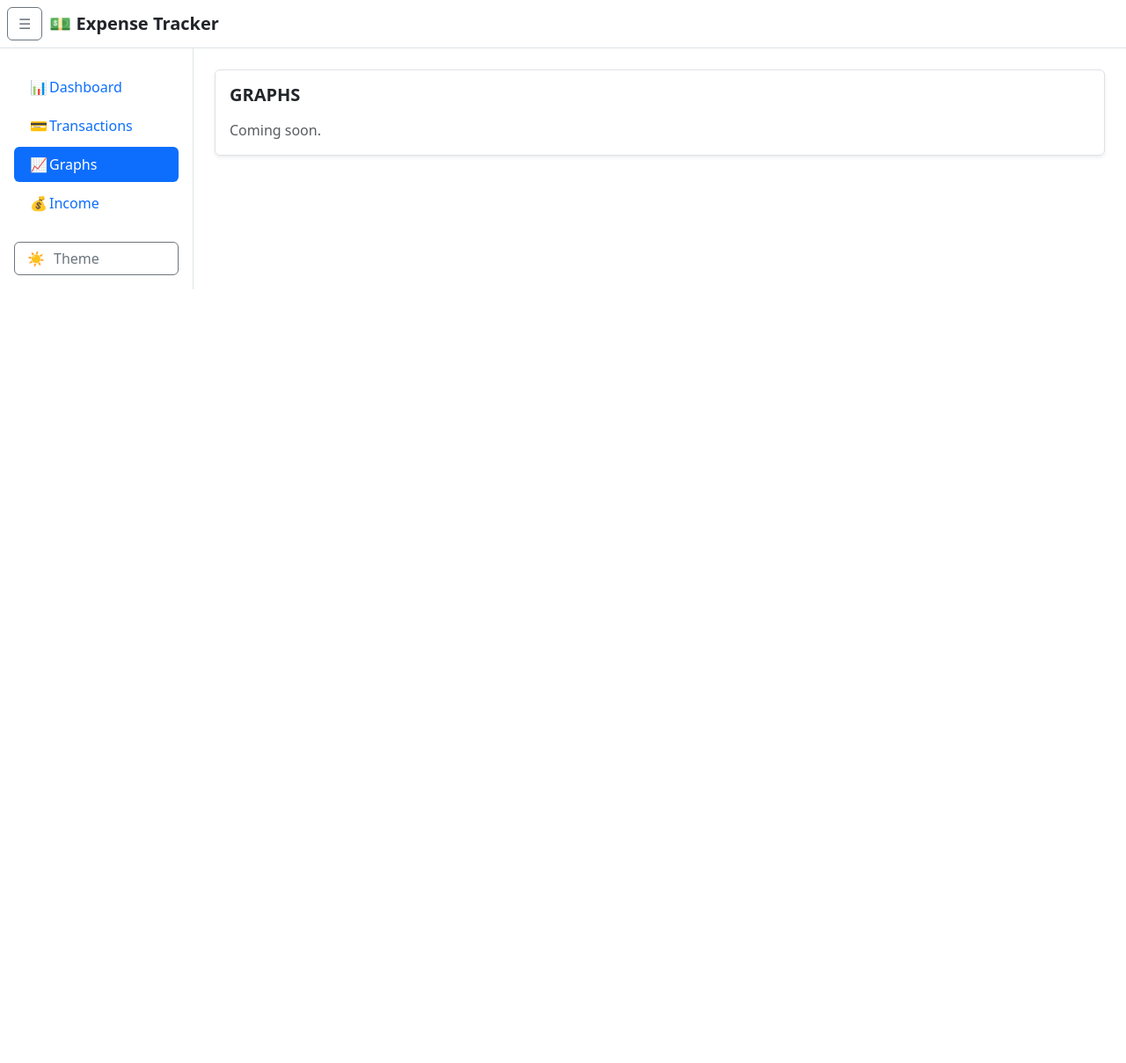
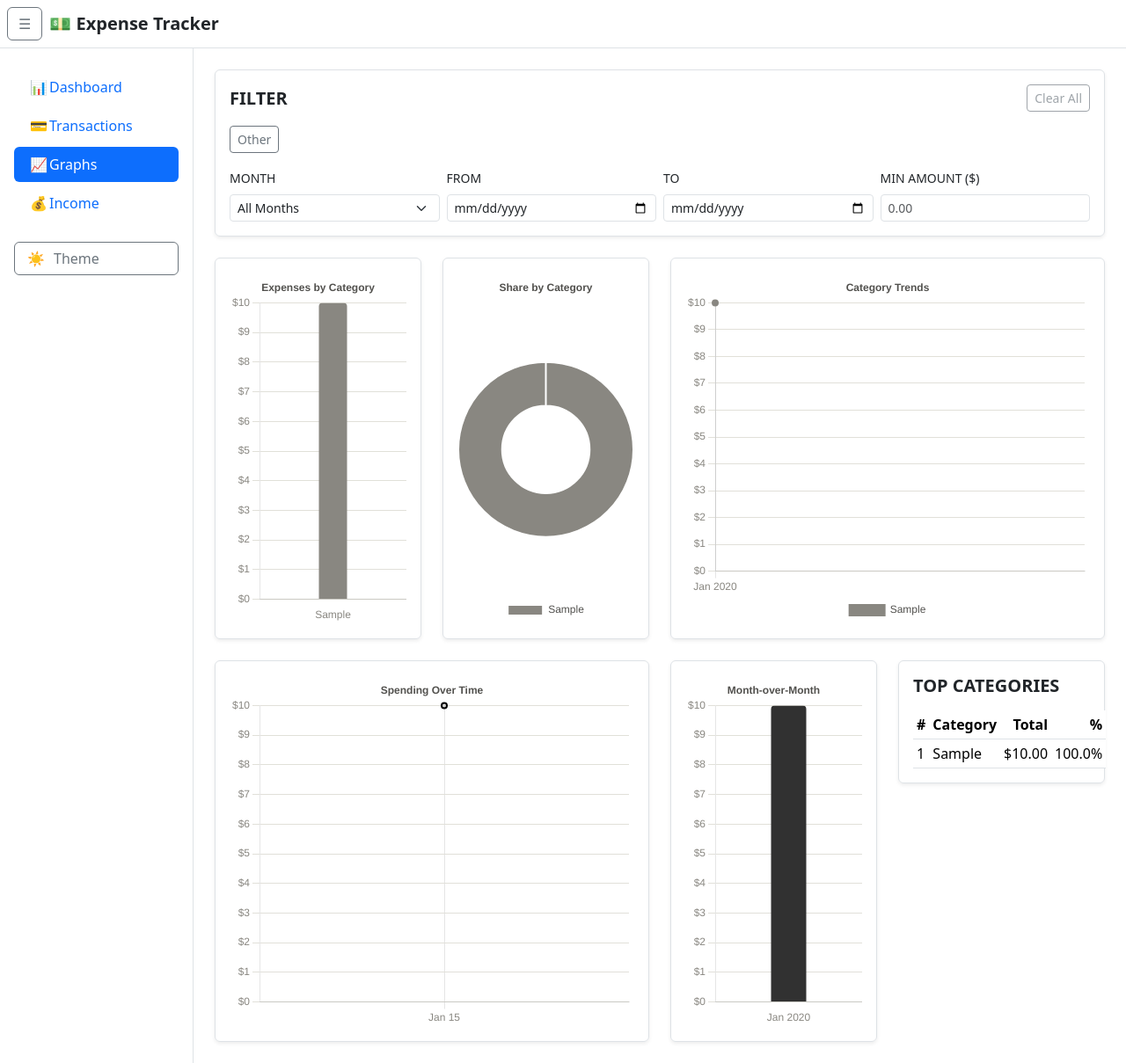
Before and after one commit to benweeks-dev/ExpenseTracker, a Flask app: page /graphs in a window 1280 px wide. Shown: the whole page at 88% size. Before the commit the page ends 329 px from the top, so only its background shows below. Run offline with Flask 3, Linux system fonts and the light colour scheme; tables that the repository leaves empty hold one stand-in row (values such as "Sample post"); some libraries are stand-ins or nearby versions.

Commit message:
Added Graphs page and refactored with helper.py

```diff
--- a/static/css/style.css
+++ b/static/css/style.css
@@ -113,3 +113,7 @@
     position: relative;
     height: 300px;
 }
+.chart-container-lg {
+    position: relative;
+    height: 400px;
+}
--- /dev/null
+++ b/static/js/graphs.js
@@ -0,0 +1,356 @@
+const expenseData = JSON.parse(document.getElementById("expenseData").textContent);
+
+const categoryChips = document.querySelectorAll(".category-chip");
+const selectedCategories = new Set();
+const monthFilter = document.getElementById("graphMonthFilter");
+const dateFromFilter = document.getElementById("graphDateFromFilter");
+const dateToFilter = document.getElementById("graphDateToFilter");
+const minAmountFilter = document.getElementById("graphMinAmountFilter");
+const clearAllBtn = document.getElementById("graphClearAll");
+const topCategoriesBody = document.getElementById("topCategoriesBody");
+const noTopCategories = document.getElementById("noTopCategories");
+
+const MONTH_NAMES = ["January", "February", "March", "April", "May", "June", "July", "August", "September", "October", "November", "December"];
+
+const months = new Set();
+expenseData.forEach((e) => months.add(e.date.slice(0, 7)));
+Array.from(months).sort().reverse().forEach((month) => {
+    const [year, monthNum] = month.split("-");
+    const option = document.createElement("option");
+    option.value = month;
+    option.textContent = `${MONTH_NAMES[parseInt(monthNum, 10) - 1]} ${year}`;
+    monthFilter.appendChild(option);
+});
+
+function formatMonthLabel(monthKey) {
+    const [year, monthNum] = monthKey.split("-");
+    return `${MONTH_NAMES[parseInt(monthNum, 10) - 1].slice(0, 3)} ${year}`;
+}
+
+function getFilteredExpenses() {
+    const month = monthFilter.value;
+    const dateFrom = dateFromFilter.value;
+    const dateTo = dateToFilter.value;
+    const minAmount = parseFloat(minAmountFilter.value);
+
+    return expenseData.filter((e) => {
+        const categoryMatch = selectedCategories.size === 0 || selectedCategories.has(e.category);
+
+        let dateMatch = true;
+        if (month) {
+            dateMatch = e.date.startsWith(month);
+        } else if (dateFrom || dateTo) {
+            dateMatch = (!dateFrom || e.date >= dateFrom) && (!dateTo || e.date <= dateTo);
+        }
+
+        const amountMatch = isNaN(minAmount) || e.amount >= minAmount;
+
+        return categoryMatch && dateMatch && amountMatch;
+    });
+}
+
+const CATEGORICAL_LIGHT = ["#2a78d6", "#eb6834", "#1baf7a", "#eda100", "#e87ba4", "#008300", "#4a3aa7", "#e34948"];
+const CATEGORICAL_DARK = ["#3987e5", "#d95926", "#199e70", "#c98500", "#d55181", "#008300", "#9085e9", "#e66767"];
+const OTHER_LABEL = "Other";
+const OTHER_COLOR_LIGHT = "#898781";
+const OTHER_COLOR_DARK = "#a3a299";
+
+const CHART_THEME = {
+    light: { grid: "#e1e0d9", tick: "#898781", text: "#52514e" },
+    dark: { grid: "#2c2c2a", tick: "#898781", text: "#c3c2b7" },
+};
+
+function isDarkMode() {
+    return document.documentElement.getAttribute("data-bs-theme") === "dark";
+}
+
+function getSurfaceColor() {
+    return getComputedStyle(document.body).backgroundColor;
+}
+
+// Color follows the category (entity), not its rank in the current filter,
+// so slots are assigned once from stable, server-rendered chip order.
+const categoryColorSlots = new Map();
+categoryChips.forEach((chip, index) => {
+    categoryColorSlots.set(chip.dataset.category, index < CATEGORICAL_LIGHT.length ? index : -1);
+});
+
+function getCategoryColor(name) {
+    const palette = isDarkMode() ? CATEGORICAL_DARK : CATEGORICAL_LIGHT;
+    const slot = categoryColorSlots.has(name) ? categoryColorSlots.get(name) : -1;
+    if (slot >= 0) return palette[slot];
+    return isDarkMode() ? OTHER_COLOR_DARK : OTHER_COLOR_LIGHT;
+}
+
+function currencyTick(value) {
+    return "$" + value;
+}
+
+const graphCategoryBarChart = new Chart(document.getElementById("graphCategoryBarChart"), {
+    type: "bar",
+    data: { labels: [], datasets: [{ data: [], backgroundColor: [], maxBarThickness: 32, borderRadius: 4 }] },
+    options: {
+        responsive: true,
+        maintainAspectRatio: false,
+        plugins: {
+            legend: { display: false },
+            title: { display: true, text: "Expenses by Category" },
+            tooltip: { callbacks: { label: (ctx) => " $" + ctx.parsed.y.toFixed(2) } },
+        },
+        scales: {
+            x: { grid: { display: false } },
+            y: { beginAtZero: true, ticks: { callback: currencyTick } },
+        },
+    },
+});
+
+const graphCategoryPieChart = new Chart(document.getElementById("graphCategoryPieChart"), {
+    type: "doughnut",
+    data: { labels: [], datasets: [{ data: [], backgroundColor: [], borderWidth: 2 }] },
+    options: {
+        responsive: true,
+        maintainAspectRatio: false,
+        plugins: {
+            legend: { display: true, position: "bottom" },
+            title: { display: true, text: "Share by Category" },
+            tooltip: {
+                callbacks: {
+                    label: (ctx) => {
+                        const total = ctx.dataset.data.reduce((sum, value) => sum + value, 0);
+                        const pct = total ? ((ctx.parsed / total) * 100).toFixed(1) : "0.0";
+                        return ` ${ctx.label}: $${ctx.parsed.toFixed(2)} (${pct}%)`;
+                    },
+                },
+            },
+        },
+    },
+});
+
+const graphSpendingOverTimeChart = new Chart(document.getElementById("graphSpendingOverTimeChart"), {
+    type: "line",
+    data: {
+        datasets: [{
+            data: [],
+            borderColor: CATEGORICAL_LIGHT[0],
+            backgroundColor: "rgba(42, 120, 214, 0.1)",
+            fill: true,
+            tension: 0.0,
+            borderWidth: 2,
+            pointRadius: 3,
+        }],
+    },
+    options: {
+        responsive: true,
+        maintainAspectRatio: false,
+        plugins: {
+            legend: { display: false },
+            title: { display: true, text: "Spending Over Time" },
+            tooltip: { callbacks: { label: (ctx) => " $" + ctx.parsed.y.toFixed(2) } },
+        },
+        scales: {
+            x: { type: "time", time: { unit: "day", tooltipFormat: "MMM dd, yyyy", displayFormats: { day: "MMM d" } }, grid: { display: true } },
+            y: { beginAtZero: true, ticks: { callback: currencyTick } },
+        },
+    },
+});
+
+const categoryTrendsChart = new Chart(document.getElementById("categoryTrendsChart"), {
+    type: "line",
+    data: { labels: [], datasets: [] },
+    options: {
+        responsive: true,
+        maintainAspectRatio: false,
+        plugins: {
+            legend: { display: true, position: "bottom" },
+            title: { display: true, text: "Category Trends" },
+            tooltip: { callbacks: { label: (ctx) => ` ${ctx.dataset.label}: $${ctx.parsed.y.toFixed(2)}` } },
+        },
+        scales: {
+            x: { grid: { display: true } },
+            y: { beginAtZero: true, ticks: { callback: currencyTick } },
+        },
+    },
+});
+
+const monthOverMonthChart = new Chart(document.getElementById("monthOverMonthChart"), {
+    type: "bar",
+    data: { labels: [], datasets: [{ data: [], backgroundColor: [], maxBarThickness: 40, borderRadius: 4 }] },
+    options: {
+        responsive: true,
+        maintainAspectRatio: false,
+        plugins: {
+            legend: { display: false },
+            title: { display: true, text: "Month-over-Month" },
+            tooltip: { callbacks: { label: (ctx) => " $" + ctx.parsed.y.toFixed(2) } },
+        },
+        scales: {
+            x: { grid: { display: false } },
+            y: { beginAtZero: true, ticks: { callback: currencyTick } },
+        },
+    },
+});
+
+function render() {
+    const filtered = getFilteredExpenses();
+
+    const categoryTotals = new Map();
+    const dateTotals = new Map();
+    const monthTotals = new Map();
+    const categoryMonthTotals = new Map();
+
+    filtered.forEach((e) => {
+        categoryTotals.set(e.category, (categoryTotals.get(e.category) || 0) + e.amount);
+        dateTotals.set(e.date, (dateTotals.get(e.date) || 0) + e.amount);
+
+        const month = e.date.slice(0, 7);
+        monthTotals.set(month, (monthTotals.get(month) || 0) + e.amount);
+
+        if (!categoryMonthTotals.has(e.category)) categoryMonthTotals.set(e.category, new Map());
+        const catMonths = categoryMonthTotals.get(e.category);
+        catMonths.set(month, (catMonths.get(month) || 0) + e.amount);
+    });
+
+    const filteredTotal = filtered.reduce((sum, e) => sum + e.amount, 0);
+    const sortedCategories = Array.from(categoryTotals.entries()).sort((a, b) => b[1] - a[1]);
+    const sortedMonths = Array.from(monthTotals.keys()).sort();
+    const monthLabels = sortedMonths.map(formatMonthLabel);
+
+    graphCategoryBarChart.data.labels = sortedCategories.map(([name]) => name);
+    graphCategoryBarChart.data.datasets[0].data = sortedCategories.map(([, total]) => total);
+    graphCategoryBarChart.data.datasets[0].backgroundColor = sortedCategories.map(([name]) => getCategoryColor(name));
+    graphCategoryBarChart.update();
+
+    let pieEntries = sortedCategories.map(([name, total]) => ({ name, total }));
+    if (pieEntries.length > 6) {
+        const top = pieEntries.slice(0, 5);
+        const otherTotal = pieEntries.slice(5).reduce((sum, entry) => sum + entry.total, 0);
+        pieEntries = [...top, { name: OTHER_LABEL, total: otherTotal }];
+    }
+    graphCategoryPieChart.data.labels = pieEntries.map((entry) => entry.name);
+    graphCategoryPieChart.data.datasets[0].data = pieEntries.map((entry) => entry.total);
+    graphCategoryPieChart.data.datasets[0].backgroundColor = pieEntries.map((entry) => getCategoryColor(entry.name));
+    graphCategoryPieChart.data.datasets[0].borderColor = getSurfaceColor();
+    graphCategoryPieChart.update();
+
+    const sortedDates = Array.from(dateTotals.keys()).sort();
+    graphSpendingOverTimeChart.data.datasets[0].data = sortedDates.map((date) => ({
+        x: new Date(date + "T00:00:00"),
+        y: dateTotals.get(date),
+    }));
+    graphSpendingOverTimeChart.update();
+
+    monthOverMonthChart.data.labels = monthLabels;
+    monthOverMonthChart.data.datasets[0].data = sortedMonths.map((m) => monthTotals.get(m));
+    monthOverMonthChart.update();
+
+    categoryTrendsChart.data.labels = monthLabels;
+    categoryTrendsChart.data.datasets = sortedCategories.map(([name]) => {
+        const catMonths = categoryMonthTotals.get(name) || new Map();
+        const color = getCategoryColor(name);
+        return {
+            label: name,
+            data: sortedMonths.map((m) => catMonths.get(m) || 0),
+            borderColor: color,
+            backgroundColor: color,
+            tension: 0.0,
+            borderWidth: 2,
+            pointRadius: 3,
+        };
+    });
+    categoryTrendsChart.update();
+
+    topCategoriesBody.innerHTML = "";
+    sortedCategories.forEach(([name, total], index) => {
+        const pct = filteredTotal ? ((total / filteredTotal) * 100).toFixed(1) : "0.0";
+        const row = document.createElement("tr");
+        [index + 1, name, "$" + total.toFixed(2), pct + "%"].forEach((text, i) => {
+            const td = document.createElement("td");
+            td.textContent = text;
+            if (i >= 2) td.classList.add("text-end");
+            row.appendChild(td);
+        });
+        topCategoriesBody.appendChild(row);
+    });
+    noTopCategories.classList.toggle("d-none", sortedCategories.length !== 0);
+
+    const hasFilters = selectedCategories.size > 0 || Boolean(monthFilter.value || dateFromFilter.value || dateToFilter.value || minAmountFilter.value);
+    clearAllBtn.disabled = !hasFilters;
+    clearAllBtn.classList.toggle("btn-secondary", hasFilters);
+    clearAllBtn.classList.toggle("btn-outline-secondary", !hasFilters);
+}
+
+function refreshChartsTheme() {
+    const theme = CHART_THEME[isDarkMode() ? "dark" : "light"];
+    const lineColor = isDarkMode() ? "#ffffff" : "#000000";
+    const accentColor = isDarkMode() ? "#d2d2d2" : "#313131";
+
+    [graphCategoryBarChart, graphSpendingOverTimeChart, categoryTrendsChart, monthOverMonthChart].forEach((chart) => {
+        chart.options.scales.x.ticks = { ...chart.options.scales.x.ticks, color: theme.tick };
+        chart.options.scales.y.ticks = { ...chart.options.scales.y.ticks, color: theme.tick };
+        chart.options.scales.y.grid = { color: theme.grid };
+        chart.options.plugins.title.color = theme.text;
+    });
+
+    graphSpendingOverTimeChart.data.datasets[0].borderColor = lineColor;
+    graphSpendingOverTimeChart.data.datasets[0].backgroundColor = lineColor.startsWith("#")
+        ? lineColor + "1a"
+        : lineColor;
+
+    monthOverMonthChart.data.datasets[0].backgroundColor = accentColor;
+
+    graphCategoryPieChart.options.plugins.legend.labels = { color: theme.text };
+    graphCategoryPieChart.options.plugins.title.color = theme.text;
+    graphCategoryPieChart.data.datasets[0].borderColor = getSurfaceColor();
+
+    categoryTrendsChart.options.plugins.legend.labels = { color: theme.text };
+
+    render();
+}
+
+categoryChips.forEach((chip) => {
+    chip.addEventListener("click", () => {
+        const category = chip.dataset.category;
+        if (selectedCategories.has(category)) {
+            selectedCategories.delete(category);
+            chip.classList.remove("btn-secondary");
+            chip.classList.add("btn-outline-secondary");
+        } else {
+            selectedCategories.add(category);
+            chip.classList.remove("btn-outline-secondary");
+            chip.classList.add("btn-secondary");
+        }
+        render();
+    });
+});
+
+monthFilter.addEventListener("change", () => {
+    if (monthFilter.value) {
+        dateFromFilter.value = "";
+        dateToFilter.value = "";
+    }
+    render();
+});
+
+[dateFromFilter, dateToFilter].forEach((input) => {
+    input.addEventListener("input", () => {
+        monthFilter.value = "";
+        render();
+    });
+});
+
+minAmountFilter.addEventListener("input", render);
+
+clearAllBtn.addEventListener("click", () => {
+    selectedCategories.clear();
+    categoryChips.forEach((chip) => {
+        chip.classList.remove("btn-secondary");
+        chip.classList.add("btn-outline-secondary");
+    });
+    monthFilter.value = "";
+    dateFromFilter.value = "";
+    dateToFilter.value = "";
+    minAmountFilter.value = "";
+    render();
+});
+
+render();
--- a/templates/graphs.html
+++ b/templates/graphs.html
@@ -3,8 +3,102 @@
 {% block title %}Graphs - Expense Tracker{% endblock %}
 
 {% block content %}
-    <div class="border rounded shadow-sm p-3 panel">
-        <h2 class="h5 fw-bold text-uppercase mb-3">Graphs</h2>
-        <p class="text-muted mb-0">Coming soon.</p>
+    <div class="border rounded shadow-sm p-3 mb-4 panel">
+        <div class="d-flex justify-content-between align-items-center mb-3">
+            <h2 class="h5 fw-bold text-uppercase mb-0">Filter</h2>
+            <button type="button" id="graphClearAll" class="btn btn-outline-secondary btn-sm" disabled>Clear All</button>
+        </div>
+        <div class="d-flex flex-wrap gap-2 mb-3" id="graphCategoryChips">
+            {% for c in category_totals %}
+            <button type="button" class="btn btn-outline-secondary btn-sm category-chip" data-category="{{ c.name }}">{{ (c.emoji + ' ') if c.emoji else '' }}{{ c.name }}</button>
+            {% endfor %}
+        </div>
+        <div class="row g-2">
+            <div class="col-6 col-sm-3">
+                <label class="form-label text-uppercase small">Month</label>
+                <select id="graphMonthFilter" class="form-select form-select-sm">
+                    <option value="">All Months</option>
+                </select>
+            </div>
+            <div class="col-6 col-sm-3">
+                <label class="form-label text-uppercase small">From</label>
+                <input type="date" id="graphDateFromFilter" class="form-control form-control-sm">
+            </div>
+            <div class="col-6 col-sm-3">
+                <label class="form-label text-uppercase small">To</label>
+                <input type="date" id="graphDateToFilter" class="form-control form-control-sm">
+            </div>
+            <div class="col-6 col-sm-3">
+                <label class="form-label text-uppercase small">Min Amount ($)</label>
+                <input type="number" step="0.01" min="0" id="graphMinAmountFilter" class="form-control form-control-sm" placeholder="0.00">
+            </div>
+        </div>
     </div>
+
+    <div class="row g-4">
+        <div class="col-lg-6">
+            <div class="row g-4 mb-4">
+                <div class="col-xl-6">
+                    <div class="border rounded shadow-sm p-3 panel">
+                        <div class="chart-container-lg">
+                            <canvas id="graphCategoryBarChart"></canvas>
+                        </div>
+                    </div>
+                </div>
+                <div class="col-xl-6">
+                    <div class="border rounded shadow-sm p-3 panel">
+                        <div class="chart-container-lg">
+                            <canvas id="graphCategoryPieChart"></canvas>
+                        </div>
+                    </div>
+                </div>
+            </div>
+            <div class="border rounded shadow-sm p-3 panel">
+                <div class="chart-container-lg">
+                    <canvas id="graphSpendingOverTimeChart"></canvas>
+                </div>
+            </div>
+        </div>
+        <div class="col-lg-6">
+            <div class="border rounded shadow-sm p-3 mb-4 panel">
+                <div class="chart-container-lg">
+                    <canvas id="categoryTrendsChart"></canvas>
+                </div>
+            </div>
+            <div class="row g-4">
+                <div class="col-xl-6">
+                    <div class="border rounded shadow-sm p-3 panel">
+                        <div class="chart-container-lg">
+                            <canvas id="monthOverMonthChart"></canvas>
+                        </div>
+                    </div>
+                </div>
+                <div class="col-xl-6">
+                    <div class="border rounded shadow-sm p-3 panel">
+                        <h2 class="h5 fw-bold text-uppercase mb-3">Top Categories</h2>
+                        <table class="table table-sm mb-0">
+                            <thead>
+                                <tr>
+                                    <th>#</th>
+                                    <th>Category</th>
+                                    <th class="text-end">Total</th>
+                                    <th class="text-end">%</th>
+                                </tr>
+                            </thead>
+                            <tbody id="topCategoriesBody"></tbody>
+                        </table>
+                        <div id="noTopCategories" class="text-center text-muted p-4 d-none">No expenses match the selected filters</div>
+                    </div>
+                </div>
+            </div>
+        </div>
+    </div>
+
+    <script type="application/json" id="expenseData">{{ expenses_json | tojson }}</script>
 {% endblock %}
+
+{% block extra_js %}
+<script src="https://cdn.jsdelivr.net/npm/chart.js@4/dist/chart.umd.min.js"></script>
+<script src="https://cdn.jsdelivr.net/npm/chartjs-adapter-date-fns@3/dist/chartjs-adapter-date-fns.bundle.min.js"></script>
+<script src="{{ url_for('static', filename='js/graphs.js') }}"></script>
+{% endblock %}
```
Also changed, not shown: blueprints/dashboard.py (+3 -19 lines), blueprints/graphs.py (+19 -1 lines), blueprints/helpers.py (+23 -0 lines).
